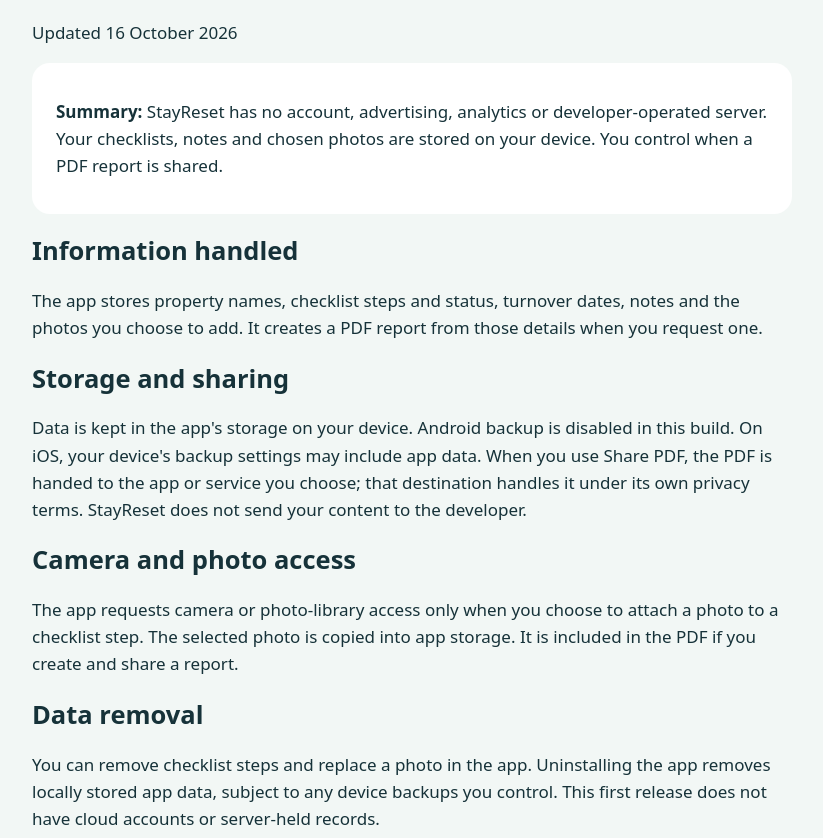
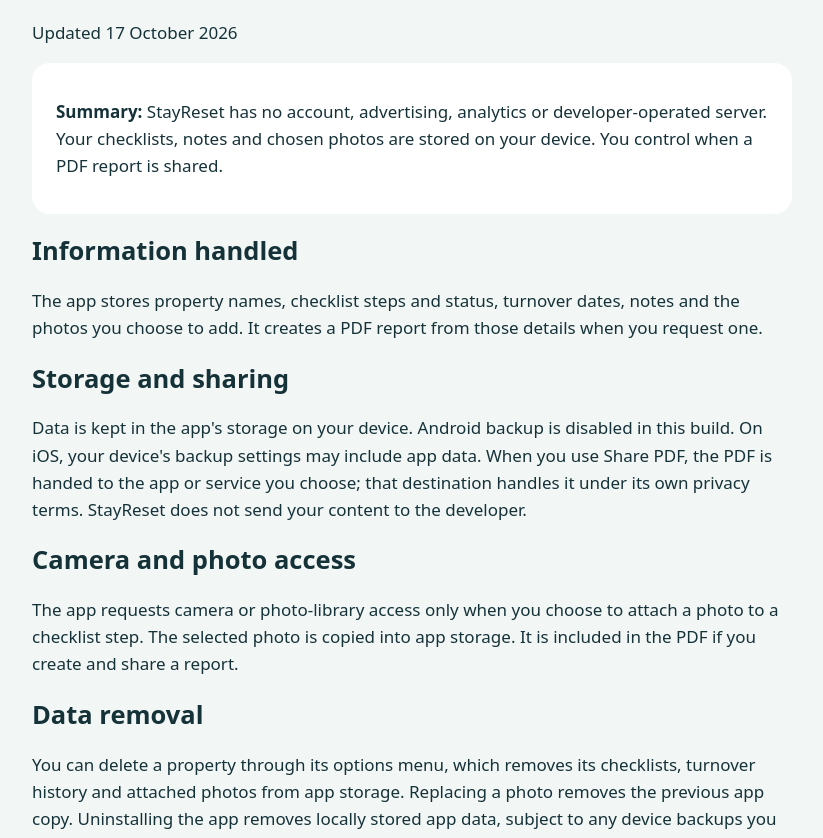
Before and after one commit to thmHassan/stayreset-support, a plain HTML site: page privacy.html in a window 1280 px wide. Shown: the part 150-988 px from the top of the page, without its empty margins (228-1051 px from the left). Drawn offline with Linux system fonts and the light colour scheme.

Commit message:
Document on-device property and photo deletion

```diff
--- a/privacy.html
+++ b/privacy.html
@@ -14,7 +14,7 @@
 <body><main>
   <p><a href="./">StayReset</a></p>
   <h1>Privacy policy</h1>
-  <p>Updated 16 October 2026</p>
+  <p>Updated 17 October 2026</p>
   <div class="card"><p><strong>Summary:</strong> StayReset has no account, advertising, analytics or developer-operated server. Your checklists, notes and chosen photos are stored on your device. You control when a PDF report is shared.</p></div>
   <h2>Information handled</h2>
   <p>The app stores property names, checklist steps and status, turnover dates, notes and the photos you choose to add. It creates a PDF report from those details when you request one.</p>
@@ -23,7 +23,7 @@
   <h2>Camera and photo access</h2>
   <p>The app requests camera or photo-library access only when you choose to attach a photo to a checklist step. The selected photo is copied into app storage. It is included in the PDF if you create and share a report.</p>
   <h2>Data removal</h2>
-  <p>You can remove checklist steps and replace a photo in the app. Uninstalling the app removes locally stored app data, subject to any device backups you control. This first release does not have cloud accounts or server-held records.</p>
+  <p>You can delete a property through its options menu, which removes its checklists, turnover history and attached photos from app storage. Replacing a photo removes the previous app copy. Uninstalling the app removes locally stored app data, subject to any device backups you control. Copies you have shared, saved outside the app or backed up must be removed separately.</p>
   <h2>Children</h2>
   <p>StayReset is a work tool for adult hosts and cleaners and is not directed at children.</p>
   <h2>Contact</h2>
```
